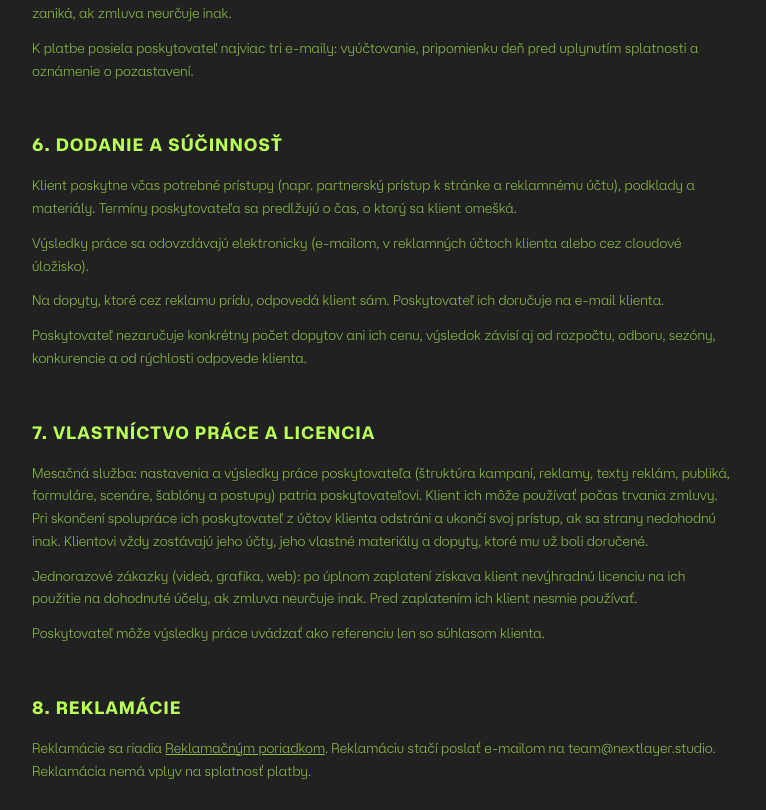
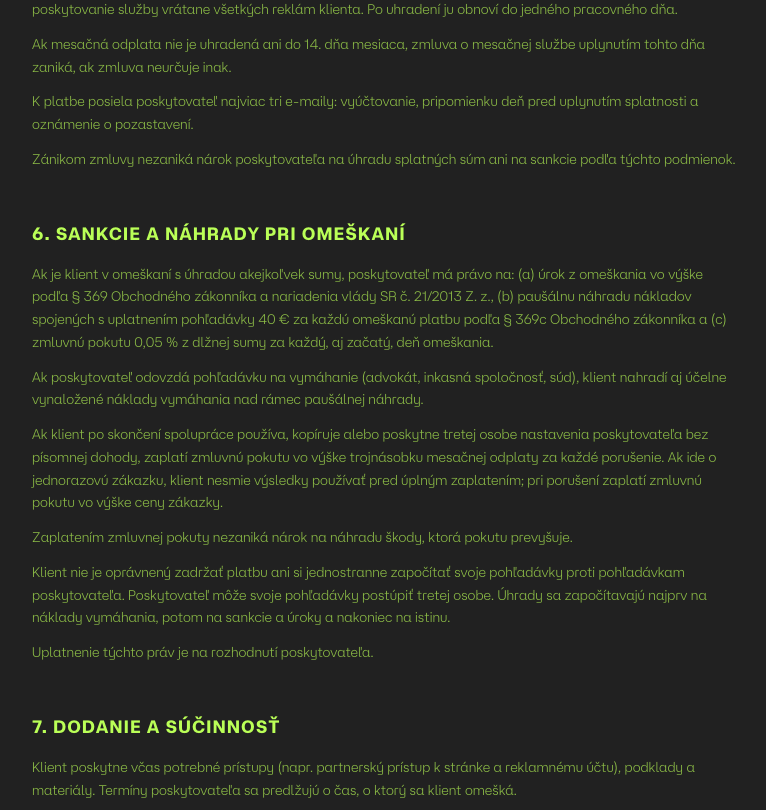
Before and after one commit to NextLayerStudio/nextlayer-studio-web-header-preview, a Next.js app: page /obchodne-podmienky in a window 1280 px wide. Shown: the part 1987-2797 px from the top of the page, without its empty margins (256-1022 px from the left). Built offline with nearby package versions, Linux system fonts and the light colour scheme; no server answers.

Commit message:
Obchodné podmienky: sankcie a náhrady pri omeškaní, odškodnenie, príslušnosť súdu
Co-Authored-By: Claude Opus 5.5 <noreply@anthropic.com>

```diff
--- a/app/obchodne-podmienky/page.tsx
+++ b/app/obchodne-podmienky/page.tsx
@@ -12,6 +12,7 @@ const summary = [
   "Ak platba nepríde do 7. dňa, od 8. dňa pozastavíme prácu aj reklamy. Ak nepríde ani do 14. dňa, spolupráca končí.",
   "Bez viazanosti: mesačnú službu môžete kedykoľvek vypovedať s výpovednou lehotou jeden mesiac.",
   "Nastavenia reklám, ktoré vytvoríme, môžete používať počas spolupráce. Po jej skončení ich odstránime, ak sa nedohodneme inak.",
+  "Pri oneskorenej platbe máme právo na úrok z omeškania, paušálnu náhradu 40 € a zmluvnú pokutu 0,05 % denne.",
   "Reklamácie vybavujeme podľa Reklamačného poriadku, stačí e-mail na team@nextlayer.studio.",
 ];
 
@@ -56,6 +57,18 @@ const sections: LegalSection[] = [
       <>Ak mesačná odplata nie je uhradená do 7. dňa mesiaca, poskytovateľ je od 8. dňa oprávnený pozastaviť poskytovanie služby vrátane všetkých reklám klienta. Po uhradení ju obnoví do jedného pracovného dňa.</>,
       <>Ak mesačná odplata nie je uhradená ani do 14. dňa mesiaca, zmluva o mesačnej službe uplynutím tohto dňa zaniká, ak zmluva neurčuje inak.</>,
       <>K platbe posiela poskytovateľ najviac tri e-maily: vyúčtovanie, pripomienku deň pred uplynutím splatnosti a oznámenie o pozastavení.</>,
+      <>Zánikom zmluvy nezaniká nárok poskytovateľa na úhradu splatných súm ani na sankcie podľa týchto podmienok.</>,
+    ],
+  },
+  {
+    title: "Sankcie a náhrady pri omeškaní",
+    body: [
+      <>Ak je klient v omeškaní s úhradou akejkoľvek sumy, poskytovateľ má právo na: (a) úrok z omeškania vo výške podľa § 369 Obchodného zákonníka a nariadenia vlády SR č. 21/2013 Z. z., (b) paušálnu náhradu nákladov spojených s uplatnením pohľadávky 40 € za každú omeškanú platbu podľa § 369c Obchodného zákonníka a (c) zmluvnú pokutu 0,05 % z dlžnej sumy za každý, aj začatý, deň omeškania.</>,
+      <>Ak poskytovateľ odovzdá pohľadávku na vymáhanie (advokát, inkasná spoločnosť, súd), klient nahradí aj účelne vynaložené náklady vymáhania nad rámec paušálnej náhrady.</>,
+      <>Ak klient po skončení spolupráce používa, kopíruje alebo poskytne tretej osobe nastavenia poskytovateľa bez písomnej dohody, zaplatí zmluvnú pokutu vo výške trojnásobku mesačnej odplaty za každé porušenie. Ak ide o jednorazovú zákazku, klient nesmie výsledky používať pred úplným zaplatením; pri porušení zaplatí zmluvnú pokutu vo výške ceny zákazky.</>,
+      <>Zaplatením zmluvnej pokuty nezaniká nárok na náhradu škody, ktorá pokutu prevyšuje.</>,
+      <>Klient nie je oprávnený zadržať platbu ani si jednostranne započítať svoje pohľadávky proti pohľadávkam poskytovateľa. Poskytovateľ môže svoje pohľadávky postúpiť tretej osobe. Úhrady sa započítavajú najprv na náklady vymáhania, potom na sankcie a úroky a nakoniec na istinu.</>,
+      <>Uplatnenie týchto práv je na rozhodnutí poskytovateľa.</>,
     ],
   },
   {
@@ -84,7 +97,9 @@ const sections: LegalSection[] = [
   {
     title: "Zodpovednosť",
     body: [
-      <>Poskytovateľ nezodpovedá za rozhodnutia reklamných platforiem (napr. zamietnutie reklamy, obmedzenie účtu), ak postupoval podľa ich pravidiel, ani za škodu spôsobenú nesprávnymi alebo neúplnými podkladmi klienta.</>,
+      <>Poskytovateľ nezodpovedá za rozhodnutia reklamných platforiem (napr. zamietnutie reklamy, obmedzenie účtu), ak postupoval podľa ich pravidiel, za škodu spôsobenú nesprávnymi alebo neúplnými podkladmi klienta, za výsledky v čase, keď mu klient odobral prístup, ani za okolnosti vylučujúce zodpovednosť (§ 374 Obchodného zákonníka), napríklad výpadky platforiem alebo vyššiu moc.</>,
+      <>Poskytovateľ nezodpovedá za ušlý zisk ani nepriame škody.</>,
+      <>Klient zodpovedá za to, že dodané materiály a údaje neporušujú práva tretích osôb ani právne predpisy. Ak si tretia osoba alebo úrad uplatní z tohto dôvodu nárok voči poskytovateľovi, klient ho odškodní v plnej výške vrátane nákladov právneho zastúpenia.</>,
       <>Celková zodpovednosť poskytovateľa za škodu je obmedzená výškou odplaty za službu, v súvislosti s ktorou škoda vznikla (pri mesačnej službe výškou odplaty za jeden mesiac), v rozsahu, v akom to dovoľuje zákon.</>,
     ],
   },
@@ -105,7 +120,8 @@ const sections: LegalSection[] = [
   {
     title: "Záverečné ustanovenia",
     body: [
-      <>Podmienky sa riadia právnym poriadkom Slovenskej republiky. Spory strany riešia prednostne dohodou, inak ich rozhodne príslušný súd v Slovenskej republike.</>,
+      <>Podmienky sa riadia právnym poriadkom Slovenskej republiky. Spory strany riešia prednostne dohodou. Ak je klient podnikateľ, strany sa dohodli, že miestne príslušný je súd podľa sídla poskytovateľa (§ 89a Civilného sporového poriadku).</>,
+      <>Ak je niektoré ustanovenie neplatné alebo nevykonateľné, ostatné ustanovenia zostávajú v platnosti.</>,
       <>Poskytovateľ môže podmienky meniť. Pre existujúce zmluvy platí znenie účinné v deň ich uzatvorenia, ak sa strany nedohodnú inak.</>,
       <>Tieto podmienky sú platné a účinné od 22. novembra 2026 a nahrádzajú podmienky platné od 1. januára 2026.</>,
     ],
```
